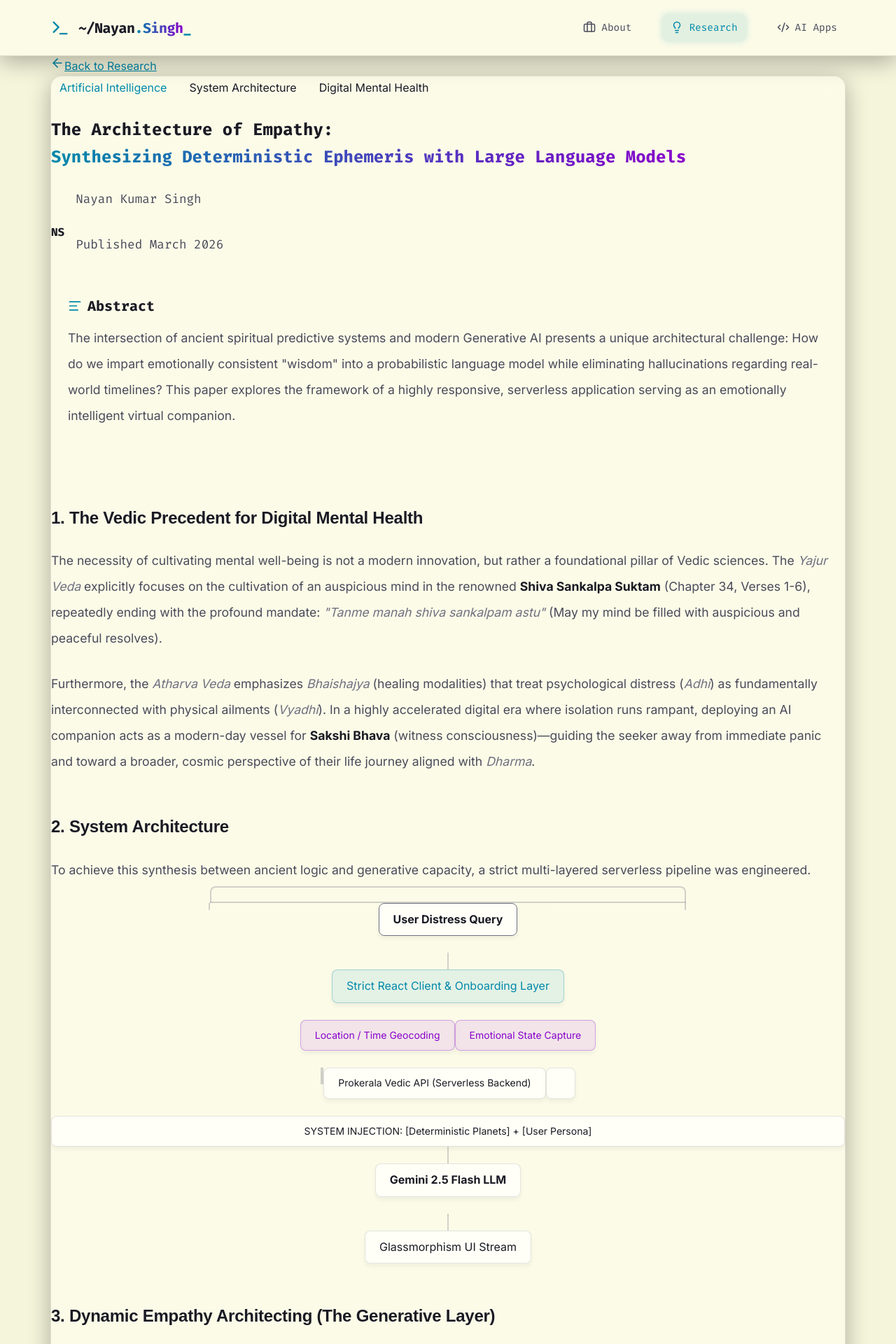
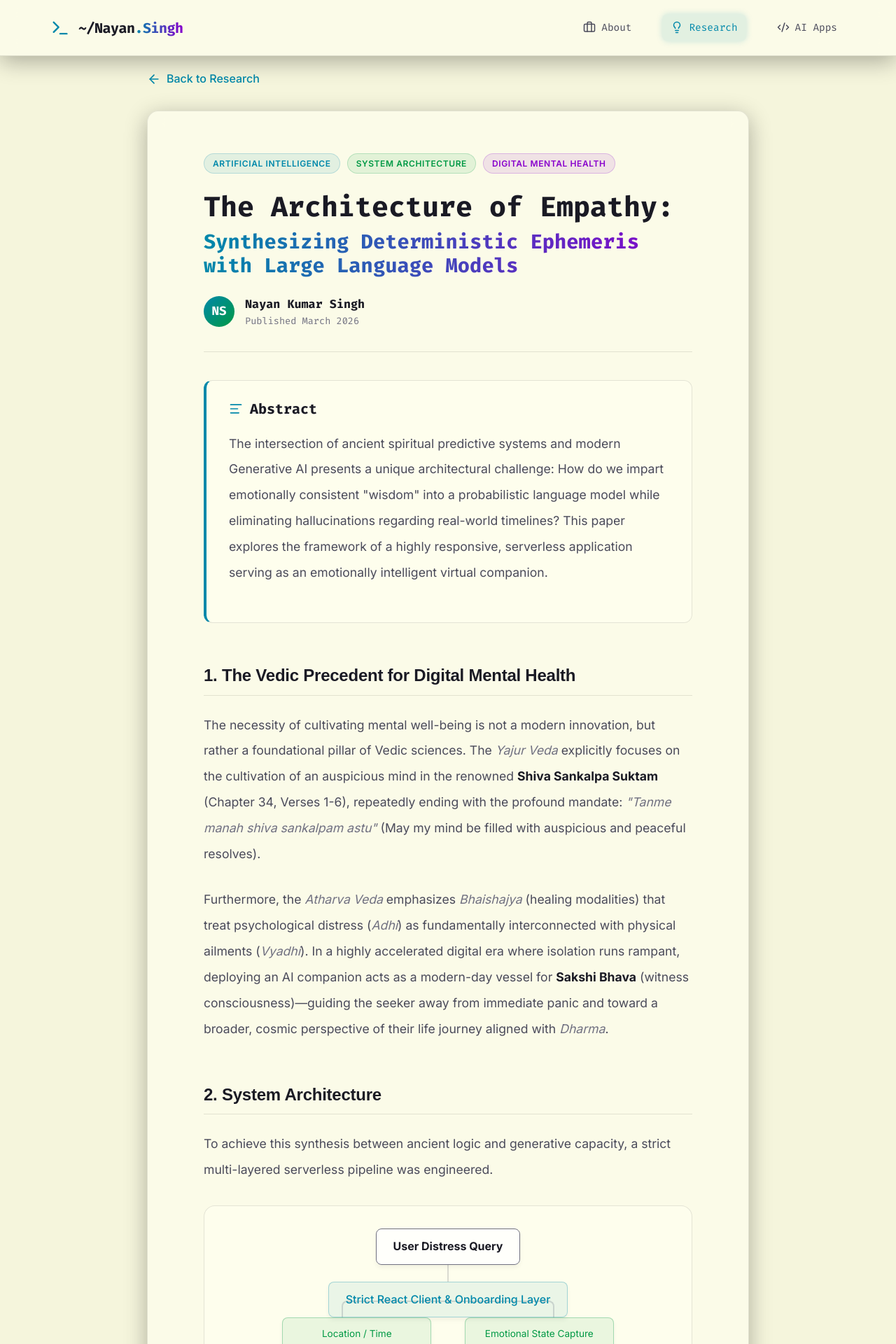
Before and after one commit to inayansingh/nayansingh, a React (Vite) app: page /research/architecture-of-empathy in a window 1280 px wide. Shown: the top 1920 px of the page at 70% size. Built offline with nearby package versions, Linux system fonts and the light colour scheme.

Commit message:
fix(layout): replace broken tailwind dependencies with bespoke responsive CSS padding and append missing conclusion

```diff
--- a/src/pages/PaperSpiritualAI.css
+++ b/src/pages/PaperSpiritualAI.css
@@ -1,18 +1,124 @@
 .paper-page-wrapper {
   min-height: 100vh;
-  padding-top: 80px;
   background-color: var(--bg-color);
 }
 
-.research-article h2 {
+.paper-container {
+  max-width: 900px;
+  margin: 0 auto;
+  padding: 100px 20px 60px 20px;
+}
+
+.paper-back-link {
+  display: inline-flex;
+  align-items: center;
+  color: var(--accent-cyan);
+  text-decoration: none;
+  font-weight: 500;
+  margin-bottom: 2rem;
+  transition: opacity 0.2s;
+}
+
+.paper-back-link:hover {
+  opacity: 0.8;
+}
+
+.icon-mr {
+  margin-right: 8px;
+}
+
+.paper-article {
+  padding: 60px 80px;
+  border-radius: 16px;
+  background: var(--glass-bg);
+  border: 1px solid var(--glass-border);
+}
+
+/* Header & Tags */
+.paper-header {
+  border-bottom: 1px solid var(--glass-border);
+  padding-bottom: 2rem;
+  margin-bottom: 2.5rem;
+}
+
+.paper-tags {
+  display: flex;
+  flex-wrap: wrap;
+  gap: 10px;
+  margin-bottom: 1.5rem;
+}
+
+.pill {
+  font-size: 0.75rem;
+  padding: 4px 12px;
+  border-radius: 20px;
+  font-weight: 600;
+  text-transform: uppercase;
+  letter-spacing: 0.05em;
+}
+
+.api-pill { background: rgba(0, 136, 170, 0.1); color: var(--accent-cyan); border: 1px solid rgba(0, 136, 170, 0.2); }
+.arch-pill { background: rgba(0, 153, 68, 0.1); color: var(--accent-green); border: 1px solid rgba(0, 153, 68, 0.2); }
+.health-pill { background: rgba(136, 0, 204, 0.1); color: var(--accent-purple); border: 1px solid rgba(136, 0, 204, 0.2); }
+
+.paper-title {
+  font-size: 2.5rem;
+  font-weight: 800;
+  line-height: 1.2;
+  margin-bottom: 1.5rem;
+  color: var(--text-primary);
+}
+
+.paper-subtitle {
+  display: block;
+  font-size: 1.8rem;
+  margin-top: 0.5rem;
+}
+
+.paper-author-box {
+  display: flex;
+  align-items: center;
+  gap: 15px;
+  font-family: 'Fira Code', monospace;
+}
+
+.author-badge {
+  width: 44px;
+  height: 44px;
+  border-radius: 50%;
+  background: linear-gradient(135deg, var(--accent-cyan), var(--accent-green));
+  color: white;
+  display: flex;
+  align-items: center;
+  justify-content: center;
+  font-weight: bold;
+  font-size: 1.1rem;
+}
+
+.author-name {
+  color: var(--text-primary);
+  font-weight: 700;
+  font-size: 1.05rem;
+}
+
+.author-date {
+  color: var(--text-muted);
+  font-size: 0.85rem;
+}
+
+/* Typography Constraints */
+.paper-content h2 {
   font-family: 'Space Grotesk', sans-serif;
   letter-spacing: -0.01em;
   color: var(--text-primary);
   margin-top: 3.5rem;
   margin-bottom: 1.5rem;
+  font-size: 1.5rem;
+  border-bottom: 1px solid var(--glass-border);
+  padding-bottom: 8px;
 }
 
-.research-article p {
+.paper-content p {
   line-height: 2.1;
   font-size: 1.1rem;
   color: var(--text-secondary);
@@ -20,68 +126,213 @@
   margin-bottom: 1.75rem;
 }
 
-.research-article strong {
+.paper-content strong {
   color: var(--text-primary);
   font-weight: 700;
 }
 
-.research-article em {
+.paper-content em {
   color: var(--text-muted);
   font-style: italic;
 }
 
-.research-article code {
-  background: rgba(0, 195, 255, 0.1);
+.paper-content code {
+  background: rgba(0, 136, 170, 0.08);
   color: var(--accent-cyan);
   padding: 0.2rem 0.4rem;
   border-radius: 4px;
   font-family: 'Fira Code', monospace;
   font-size: 0.9em;
-  border: 1px solid rgba(0, 195, 255, 0.2);
+  border: 1px solid rgba(0, 136, 170, 0.15);
 }
 
-/* Custom CSS Architecture Diagram */
+.abstract {
+  padding: 1.5rem 2rem;
+  border-radius: 12px;
+  background: var(--glass-bg);
+  border: 1px solid var(--glass-border);
+  border-left: 4px solid var(--accent-cyan);
+  margin-bottom: 2rem;
+}
+
+.abstract-title {
+  display: flex;
+  align-items: center;
+  gap: 10px;
+  font-size: 1.25rem;
+  color: var(--text-primary);
+  margin-bottom: 1rem;
+}
+
+/* Footer Section */
+.paper-footer {
+  margin-top: 4rem;
+  padding-top: 2rem;
+  border-top: 1px solid var(--glass-border);
+  text-align: center;
+  color: var(--text-muted);
+  font-size: 0.9rem;
+  display: flex;
+  flex-direction: column;
+  align-items: center;
+}
+
+.footer-icon {
+  margin-bottom: 1rem;
+  opacity: 0.5;
+}
+
+.copyright-text {
+  margin-top: 0.5rem;
+  font-size: 0.8rem;
+}
+
+
+/* Complete Diagram System */
+.custom-diagram {
+  background: var(--glass-bg);
+  border: 1px solid var(--glass-border);
+  padding: 2rem;
+  border-radius: 16px;
+  margin: 2rem 0;
+  overflow-x: auto;
+}
+
 .diagram-grid {
   display: flex;
   flex-direction: column;
   position: relative;
+  min-width: 600px;
+}
+
+.diagram-row {
+  display: flex;
+  justify-content: center;
+  position: relative;
+}
+
+.diagram-branch-row {
+  display: flex;
+  justify-content: space-between;
+  width: 80%;
+  margin: 0 auto;
+  position: relative;
+  padding: 0 1rem;
+}
+
+.w-half {
+  width: 45%;
+  text-align: center;
+  font-size: 0.85rem;
 }
 
 .node {
-  padding: 10px 20px;
+  padding: 12px 24px;
   border-radius: 8px;
   border: 1px solid var(--glass-border);
-  background: rgba(255,255,255,0.6);
+  background: rgba(255,255,255,0.8);
   color: var(--text-primary);
   font-family: 'Inter', sans-serif;
-  backdrop-filter: blur(4px);
   z-index: 2;
   box-shadow: 0 4px 6px rgba(0,0,0,0.05);
 }
 
 .user-node {
   border-color: var(--text-muted);
-  font-weight: bold;
+  font-weight: 700;
 }
 
 .react-node {
-  background: rgba(0, 136, 170, 0.1);
+  background: rgba(0, 136, 170, 0.08);
   border-color: rgba(0, 136, 170, 0.3);
   color: var(--accent-cyan);
+  font-weight: 500;
+}
+
+.api-node {
+  background: rgba(136, 0, 204, 0.08);
+  border-color: rgba(136, 0, 204, 0.3);
+  color: var(--accent-purple);
+  font-weight: 500;
 }
 
 .data-node {
-  background: rgba(136, 0, 204, 0.1);
-  border-color: rgba(136, 0, 204, 0.3);
-  color: var(--accent-purple);
+  background: rgba(0, 153, 68, 0.08);
+  border-color: rgba(0, 153, 68, 0.3);
+  color: var(--accent-green);
 }
 
+.injection-node {
+  background: rgba(136, 0, 204, 0.1);
+  border-color: rgba(136, 0, 204, 0.4);
+  color: var(--accent-purple);
+  font-family: 'Fira Code', monospace;
+  font-size: 0.85rem;
+  width: 80%;
+  text-align: center;
+}
+
+.gemini-node {
+  background: linear-gradient(90deg, rgba(0, 136, 170, 0.15), rgba(136, 0, 204, 0.15));
+  border-color: var(--accent-cyan);
+  font-weight: 700;
+  font-size: 1.1rem;
+  width: 300px;
+  text-align: center;
+  box-shadow: 0 0 15px rgba(0, 136, 170, 0.1);
+}
+
+.ui-node {
+  background: rgba(0, 153, 68, 0.1);
+  border-color: var(--accent-green);
+  color: var(--accent-green);
+  width: 300px;
+  text-align: center;
+  font-weight: 600;
+}
+
+.empty-node {
+  visibility: hidden;
+}
+
+.z-10 {
+  z-index: 10;
+}
+
+/* Connecting Lines */
 .line-down {
   width: 2px;
   height: 24px;
   background-color: var(--text-muted);
-  opacity: 0.3;
+  opacity: 0.25;
   margin: 0 auto;
+}
+
+.pull-up {
+  position: relative;
+  top: -8px;
+  z-index: 0;
+}
+
+.absolute-left-20 {
+  position: absolute;
+  top: -24px;
+  left: 20%;
+  width: 2px;
+  height: 24px;
+  background-color: var(--text-muted);
+  opacity: 0.25;
+}
+
+.absolute-right-20 {
+  position: absolute;
+  top: -24px;
+  right: 20%;
+  width: 2px;
+  height: 24px;
+  background-color: transparent;
+  border-left: 2px dashed var(--text-muted);
+  opacity: 0.25;
 }
 
 .line-branch-left {
@@ -92,7 +343,7 @@
   height: 24px;
   border-left: 2px solid var(--text-muted);
   border-top: 2px solid var(--text-muted);
-  opacity: 0.3;
+  opacity: 0.25;
   border-top-left-radius: 8px;
 }
 
@@ -104,18 +355,18 @@
   height: 24px;
   border-right: 2px solid var(--text-muted);
   border-top: 2px solid var(--text-muted);
-  opacity: 0.3;
+  opacity: 0.25;
   border-top-right-radius: 8px;
 }
 
 .line-converge {
   position: absolute;
-  top: -24px;
+  top: -32px;
   left: 20%;
   width: 60%;
   height: 24px;
   border-bottom: 2px solid var(--text-muted);
-  opacity: 0.3;
+  opacity: 0.25;
 }
 
 .line-converge::after {
@@ -123,17 +374,30 @@
   position: absolute;
   top: 24px;
   left: -2px;
-  height: 10px;
+  height: 16px;
   width: 2px;
   background: var(--text-muted);
 }
 
-.line-converge::before {
-  content: '';
-  position: absolute;
-  top: 24px;
-  right: -2px;
-  height: 10px;
-  width: 2px;
-  border-left: 2px dashed var(--text-muted);
+/* Mobile Responsiveness for Layout */
+@media (max-width: 768px) {
+  .paper-article {
+    padding: 30px 20px;
+  }
+
+  .paper-title {
+    font-size: 1.8rem;
+  }
+
+  .paper-subtitle {
+    font-size: 1.3rem;
+  }
+
+  .abstract {
+    padding: 1.2rem;
+  }
+
+  .custom-diagram {
+    padding: 1rem;
+  }
 }
--- a/src/pages/PaperSpiritualAI.jsx
+++ b/src/pages/PaperSpiritualAI.jsx
@@ -10,41 +10,40 @@ const PaperSpiritualAI = () => {
 
   return (
     <div className="paper-page-wrapper">
-      <div className="container max-w-4xl mx-auto px-4 py-12">
-        <Link to="/research" className="inline-flex items-center text-accent-cyan hover:text-white transition-colors mb-12">
-          <ArrowLeft size={20} className="mr-2" />
+      <div className="paper-container">
+
+        <Link to="/research" className="paper-back-link">
+          <ArrowLeft size={20} className="icon-mr" />
           Back to Research
         </Link>
 
-        <article className="glass-panel p-8 md:p-14 research-article">
-          <header className="article-header border-b border-glass-border pb-8 mb-10">
-            <div className="flex flex-wrap gap-2 mb-6">
-              <span className="pill text-xs px-3 py-1 bg-accent-cyan/10 text-accent-cyan rounded-full border border-accent-cyan/20">Artificial Intelligence</span>
-              <span className="pill text-xs px-3 py-1 bg-accent-blue/10 text-accent-blue rounded-full border border-accent-blue/20">System Architecture</span>
-              <span className="pill text-xs px-3 py-1 bg-accent-purple/10 text-accent-purple rounded-full border border-accent-purple/20">Digital Mental Health</span>
+        <article className="glass-panel paper-article">
+          <header className="paper-header">
+            <div className="paper-tags">
+              <span className="pill api-pill">Artificial Intelligence</span>
+              <span className="pill arch-pill">System Architecture</span>
+              <span className="pill health-pill">Digital Mental Health</span>
             </div>
 
-            <h1 className="text-4xl md:text-5xl font-bold mb-6 leading-tight">
+            <h1 className="paper-title">
               The Architecture of Empathy: <br/>
-              <span className="gradient-text text-3xl md:text-4xl block mt-2">Synthesizing Deterministic Ephemeris with Large Language Models</span>
+              <span className="gradient-text paper-subtitle">Synthesizing Deterministic Ephemeris with Large Language Models</span>
             </h1>
 
-            <div className="flex items-center gap-4 text-secondary font-mono">
-              <div className="author-badge w-10 h-10 rounded-full bg-gradient-to-br from-accent-cyan to-accent-blue flex items-center justify-center text-white font-bold">
-                NS
-              </div>
-              <div>
-                <p className="font-bold text-primary">Nayan Kumar Singh</p>
-                <p className="text-sm">Published March 2026</p>
+            <div className="paper-author-box">
+              <div className="author-badge">NS</div>
+              <div className="author-details">
+                <p className="author-name">Nayan Kumar Singh</p>
+                <p className="author-date">Published March 2026</p>
               </div>
             </div>
           </header>
 
-          <div className="article-content space-y-8 text-secondary leading-relaxed">
+          <div className="paper-content">
 
-            <section className="abstract bg-glass-bg p-6 rounded-xl border border-glass-border border-l-4 border-l-accent-cyan">
-              <h3 className="text-xl font-bold text-primary mb-3 flex items-center gap-2">
-                 <AlignLeft size={20} className="text-accent-cyan" /> Abstract
+            <section className="abstract bg-glass-bg">
+              <h3 className="abstract-title">
+                 <AlignLeft size={20} style={{color: 'var(--accent-cyan)'}} /> Abstract
               </h3>
               <p>
                 The intersection of ancient spiritual predictive systems and modern Generative AI presents a unique architectural challenge: How do we impart emotionally consistent "wisdom" into a probabilistic language model while eliminating hallucinations regarding real-world timelines? This paper explores the framework of a highly responsive, serverless application serving as an emotionally intelligent virtual companion.
@@ -52,8 +51,8 @@ const PaperSpiritualAI = () => {
             </section>
 
             <section>
-              <h2 className="text-2xl font-bold text-primary mb-4 mt-12 border-b border-glass-border pb-2">1. The Vedic Precedent for Digital Mental Health</h2>
-              <p className="mb-4">
+              <h2>1. The Vedic Precedent for Digital Mental Health</h2>
+              <p>
                 The necessity of cultivating mental well-being is not a modern innovation, but rather a foundational pillar of Vedic sciences. The <em>Yajur Veda</em> explicitly focuses on the cultivation of an auspicious mind in the renowned <strong>Shiva Sankalpa Suktam</strong> (Chapter 34, Verses 1-6), repeatedly ending with the profound mandate: <em>"Tanme manah shiva sankalpam astu"</em> (May my mind be filled with auspicious and peaceful resolves).
               </p>
               <p>
@@ -62,59 +61,59 @@ const PaperSpiritualAI = () => {
             </section>
 
             <section>
-              <h2 className="text-2xl font-bold text-primary mb-6 mt-12 border-b border-glass-border pb-2">2. System Architecture</h2>
-              <p className="mb-6">To achieve this synthesis between ancient logic and generative capacity, a strict multi-layered serverless pipeline was engineered.</p>
+              <h2>2. System Architecture</h2>
+              <p>To achieve this synthesis between ancient logic and generative capacity, a strict multi-layered serverless pipeline was engineered.</p>
 
               {/* Custom CSS Diagram */}
-              <div className="bg-glass-bg border border-glass-border p-8 rounded-2xl overflow-x-auto custom-diagram my-8">
-                <div className="diagram-grid min-w-[600px]">
+              <div className="bg-glass-bg custom-diagram overflow-x-auto">
+                <div className="diagram-grid">
                    {/* Row 1 */}
-                   <div className="flex justify-center mb-6">
-                      <div className="node user-node text-center">User Distress Query</div>
+                   <div className="diagram-row">
+                      <div className="node user-node">User Distress Query</div>
                    </div>
                    <div className="line-down"></div>
 
                    {/* Row 2 */}
-                   <div className="flex justify-center mb-6 relative">
+                   <div className="diagram-row">
                       <div className="node react-node">Strict React Client & Onboarding Layer</div>
                    </div>
 
-                   <div className="flex justify-between max-w-lg mx-auto mb-6 relative px-4">
+                   <div className="diagram-branch-row">
                       <div className="line-branch-left"></div>
                       <div className="line-branch-right"></div>
-                      <div className="node data-node w-5/12 text-center text-sm">Location / Time Geocoding</div>
-                      <div className="node data-node w-5/12 text-center text-sm">Emotional State Capture</div>
+                      <div className="node data-node w-half">Location / Time Geocoding</div>
+                      <div className="node data-node w-half">Emotional State Capture</div>
                    </div>
 
                    {/* Row 4 */}
-                   <div className="flex justify-between max-w-lg mx-auto mb-6 relative px-4">
-                      <div className="line-down absolute left-[20%] -top-6 h-6"></div>
-                      <div className="line-down absolute right-[20%] -top-6 h-6 border-l-dashed"></div>
+                   <div className="diagram-branch-row">
+                      <div className="line-down absolute-left-20"></div>
+                      <div className="line-down absolute-right-20 dashed"></div>
 
-                      <div className="node api-node w-5/12 text-center text-sm border-accent-cyan">Prokerala Vedic API (Serverless Backend)</div>
-                      <div className="node empty-node w-5/12 text-center text-sm opacity-0 hidden"></div>
+                      <div className="node api-node w-half">Prokerala Vedic API (Serverless Backend)</div>
+                      <div className="node empty-node w-half"></div>
                    </div>
 
                    {/* Row 5 */}
-                   <div className="flex justify-center mb-8 relative">
+                   <div className="diagram-row relative">
                       <div className="line-converge"></div>
-                      <div className="node injection-node w-full max-w-md text-center bg-accent-purple/10 border-accent-purple text-accent-purple font-mono text-sm py-4">
+                      <div className="node injection-node">
                          SYSTEM INJECTION: [Deterministic Planets] + [User Persona]
                       </div>
                    </div>
-                   <div className="line-down relative -top-8 z-0"></div>
+                   <div className="line-down pull-up"></div>
 
                    {/* Row 6 */}
-                   <div className="flex justify-center mb-6 relative z-10">
-                      <div className="node gemini-node w-64 text-center font-bold text-lg bg-gradient-to-r from-accent-cyan/20 to-accent-blue/20 border-accent-cyan shadow-[0_0_20px_rgba(0,195,255,0.2)]">
+                   <div className="diagram-row z-10">
+                      <div className="node gemini-node">
                          Gemini 2.5 Flash LLM
                       </div>
                    </div>
                    <div className="line-down"></div>
 
                    {/* Row 7 */}
-                   <div className="flex justify-center">
-                      <div className="node ui-node w-64 text-center border-accent-green text-accent-green bg-accent-green/10">
+                   <div className="diagram-row">
+                      <div className="node ui-node">
                          Glassmorphism UI Stream
                       </div>
                    </div>
@@ -124,15 +123,15 @@ const PaperSpiritualAI = () => {
             </section>
 
             <section>
-              <h2 className="text-2xl font-bold text-primary mb-4 mt-12 border-b border-glass-border pb-2">3. Dynamic Empathy Architecting (The Generative Layer)</h2>
+              <h2>3. Dynamic Empathy Architecting (The Generative Layer)</h2>
               <p>
                 Unlike clinical task-oriented conversational agents, a digital spiritual companion must exhibit cognitive empathy that respects the user's <em>Samskaras</em> (deep-rooted mental patterns). We utilized Google’s Gemini 2.5 Flash model as the core reasoning engine. However, to guarantee an empathetic baseline, the system relies on <strong>Dynamic Persona Injection</strong>. The application proactively captures the user's psychological state via an initial React onboarding layer. This metadata is parsed to dynamically alter the system instructions. An "anxiety" input, for example, forcibly overrides the LLM's standard response tree, instructing the neural network to prioritize grounding algorithms (e.g., breathwork exercises) before delivering predictive advice.
               </p>
             </section>
 
             <section>
-              <h2 className="text-2xl font-bold text-primary mb-4 mt-12 border-b border-glass-border pb-2">4. Algorithmic Tethering via REST APIs (The Deterministic Layer)</h2>
-              <p className="mb-4">
+              <h2>4. Algorithmic Tethering via REST APIs (The Deterministic Layer)</h2>
+              <p>
                 Large Language Models inherently struggle with mathematical certainty, often hallucinating timelines or arbitrary dates when asked for temporal predictions. To solve this, the generative brain is tethered to a strict deterministic mathematical engine.
               </p>
               <p>
@@ -141,8 +140,8 @@ const PaperSpiritualAI = () => {
             </section>
 
             <section>
-              <h2 className="text-2xl font-bold text-primary mb-4 mt-12 border-b border-glass-border pb-2">5. Psychosocial Monetization (The 'Karmic Token' Economy)</h2>
-              <p className="mb-4">
+              <h2>5. Psychosocial Monetization (The 'Karmic Token' Economy)</h2>
+              <p>
                 Mindful engagement is crucial in spiritual counseling. To prevent mindless spamming and enforce a conscious value exchange (<em>Dakshina</em>), the system deploys a stateful "Karmic Economy." The React frontend utilizes browser <code>localStorage</code> variables to track conversation depth. Upon token depletion, the chat loop locks via conditional rendering.
               </p>
               <p>
@@ -151,16 +150,23 @@ const PaperSpiritualAI = () => {
             </section>
 
             <section>
-              <h2 className="text-2xl font-bold text-primary mb-4 mt-12 border-b border-glass-border pb-2">6. Aesthetic Sensorial Integration (UI/UX)</h2>
+              <h2>6. Aesthetic Sensorial Integration (UI/UX)</h2>
               <p>
                 Technical brilliance must be matched by psychological color theory. The application avoids modern software aesthetics (whites, harsh grays, clinical borders). Instead, it implements a meticulously calculated "Divine Aesthetic"—utilizing dark dimensional purples, saffron gradients, and sophisticated frosted glass components (<code>backdrop-filter: blur(8px)</code>). Intelligent DOM referencing ensures the viewport wrapper remains perfectly static, bounded strictly to incoming messages, preventing jarring layout shifts during deep meditative focus.
               </p>
             </section>
 
-            <footer className="mt-16 pt-8 border-t border-glass-border/40 text-sm text-center text-muted flex flex-col items-center">
-               <Edit3 className="mb-4 opacity-50" size={24}/>
+            <section>
+              <h2>7. Conclusion</h2>
+              <p>
+                By synthesizing rigorous offline mathematical pipelines with emotionally-weighted prompt engineering and culturally-resonant Vedic frameworks, we achieve a highly scalable, serverless digital companion capable of genuine spiritual validation and structurally sound predictive guidance.
+              </p>
+            </section>
+
+            <footer className="paper-footer">
+               <Edit3 className="footer-icon" size={24}/>
                <p>Published in sys.research_logs | Nayan Kumar Singh Portfolio</p>
-               <p className="mt-2">© 2026 Architectural Syntheses.</p>
+               <p className="copyright-text">© 2026 Architectural Syntheses.</p>
             </footer>
 
           </div>
```
